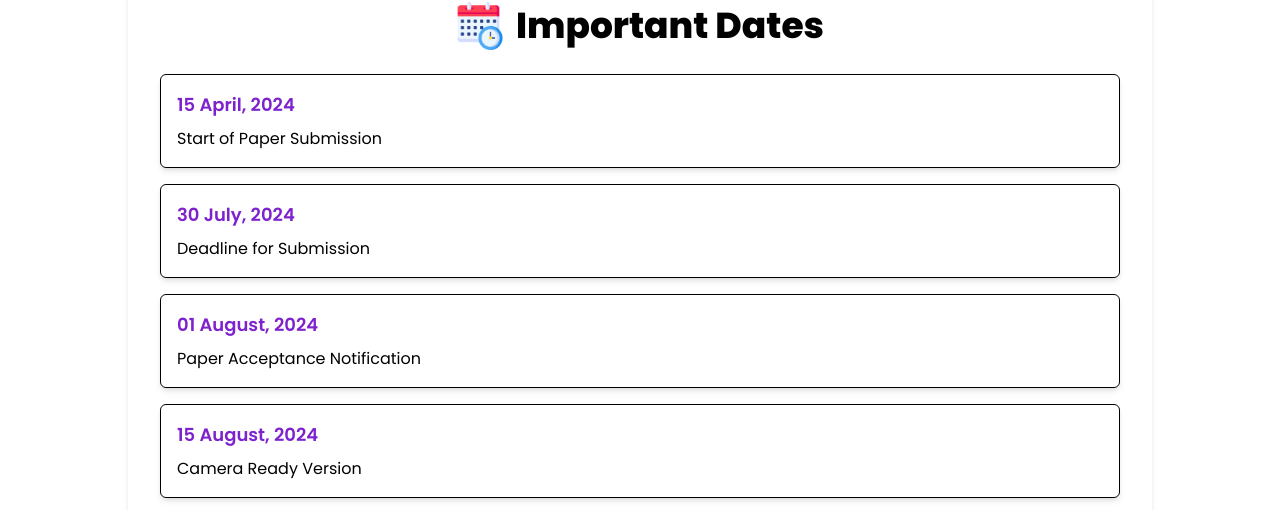
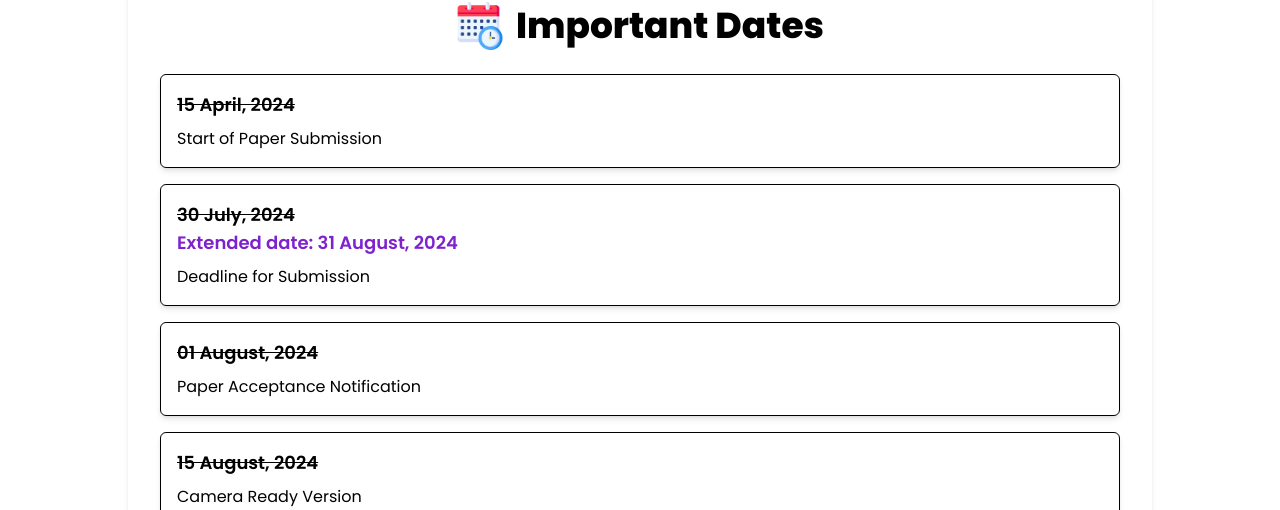
Before and after one commit to pratiksrivastava01/bitcon2023, a Next.js app: page /dates in a window 1280 px wide. Shown: the part 290-800 px from the top of the page. Built offline with nearby package versions, Linux system fonts and the light colour scheme; a web font is replaced by a local one.

Commit message:
Update dates.js

```diff
--- a/pages/dates.js
+++ b/pages/dates.js
@@ -10,7 +10,7 @@ import schedule from "@/assets/schedule.png";
 
 const dates = [
   { date: "15 April, 2024", event: "Start of Paper Submission" },
-  { date: "30 July, 2024", event: "Deadline for Submission" },
+  { date: "30 July, 2024", event: "Deadline for Submission", extendedDate: "31 August, 2024" },
   { date: "01 August, 2024", event: "Paper Acceptance Notification" },
   { date: "15 August, 2024", event: "Camera Ready Version" },
   { date: "01 September, 2024", event: "Registration Commences" },
@@ -29,12 +29,12 @@ const ImportantDates = () => {
       <div>
         <Navbar /> {/* Update with your actual Navbar component */}
         <Nav3 />
-        <div className="container mx-auto mt-10 p-8  rounded-lg shadow-md">
+        <div className="container mx-auto mt-10 p-8 rounded-lg shadow-md">
           <div className="flex items-center justify-center mb-6">
             <Image
               src={schedule}
               alt="schedule"
-              className="h-12 w-12 md:h-10 md:w-10 mr-3 "
+              className="h-12 w-12 md:h-10 md:w-10 mr-3"
             />
             <h1 className="text-4xl font-extrabold text-white">
               Important Dates
@@ -47,7 +47,10 @@ const ImportantDates = () => {
                 className="p-4 bg-white bg-opacity-75 border border-purple-300 rounded-md shadow-md"
               >
                 <p className="text-lg font-semibold text-[#7E22CE] mb-2">
-                  {item.date}
+                  <span className="line-through">{item.date}</span>
+                  {item.extendedDate && (
+                    <span className="block text-[#7E22CE]">Extended date: {item.extendedDate}</span>
+                  )}
                 </p>
                 <p className="text-gray-700">{item.event}</p>
               </li>
```
